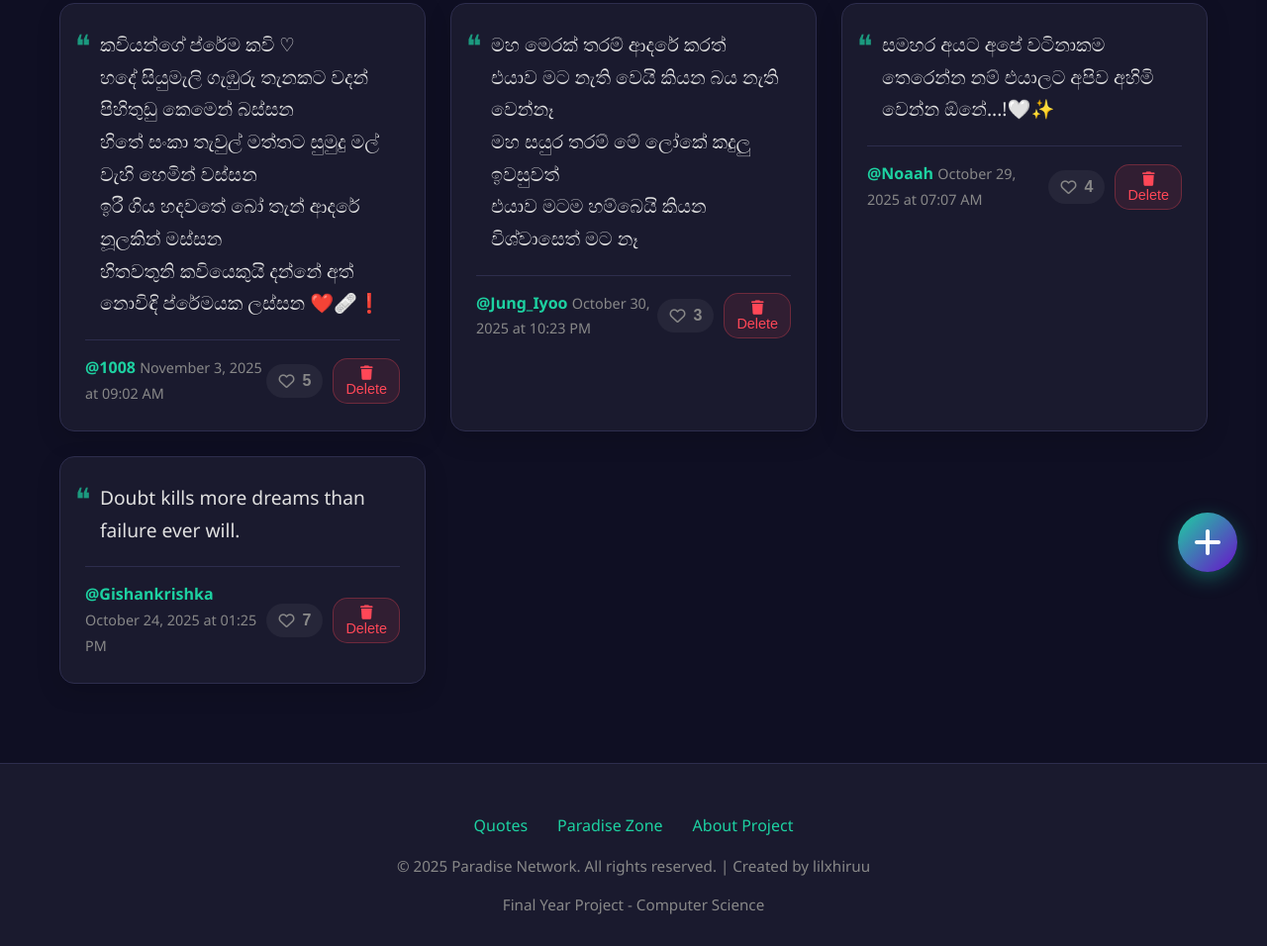
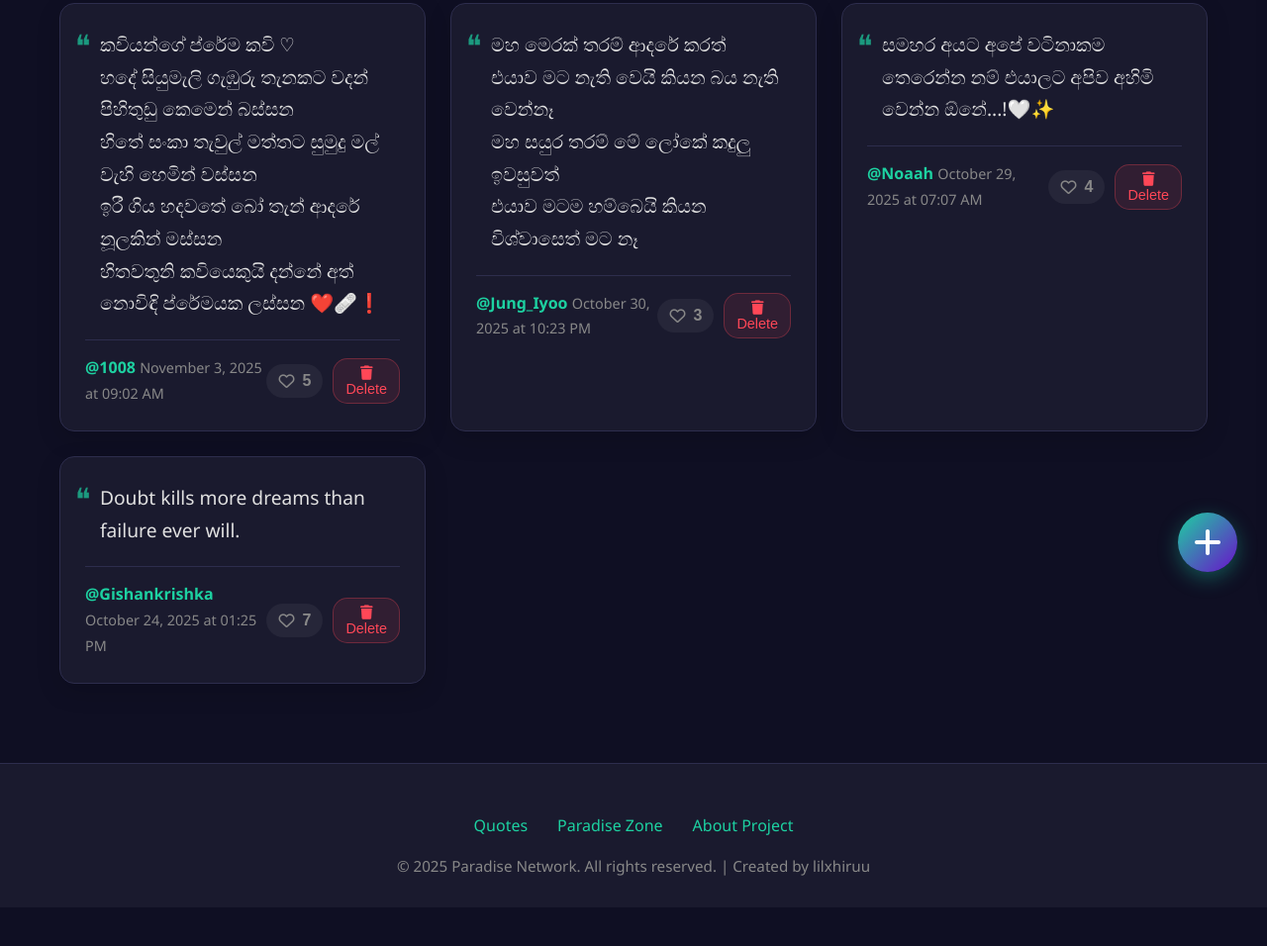
Before and after one commit to hiruGamage/Project-paradise0.1, a plain HTML site: page index.html in a window 1280 px wide. Shown: the part 192-1148 px from the top of the page at 99% size. After the commit the page ends 1109 px from the top, so only its background shows below. Drawn offline with Linux system fonts and the light colour scheme.

Commit message:
Update index.html

```diff
--- a/index.html
+++ b/index.html
@@ -243,7 +243,7 @@
             <a href="javascript:void(0)" class="footer-link" id="aboutBtn">About Project</a>
         </div>
         <p class="copyright">© 2025 Paradise Network. All rights reserved. | Created by lilxhiruu</p>
-        <p class="copyright">Final Year Project - Computer Science</p>
+   <!--     <p class="copyright">Final Year Project - Computer Science</p> -->
     </footer>
 
     <!-- About Modal -->
@@ -257,7 +257,7 @@
             </div>
             <div class="modal-body">
                 <h3>Paradise Network Website</h3>
-                <p><strong>Final Year Project - Computer Science</strong></p>
+               <!-- <p><strong>Final Year Project - Computer Science</strong></p> -->
                 <p>This website is a complete anonymous quote sharing platform with:</p>
                 <ul>
                     <li>No login system required</li>
@@ -271,7 +271,7 @@
                 </ul>
                 <p><strong>Technologies Used:</strong> HTML5, CSS3, JavaScript, LocalStorage API</p>
                 <p><strong>Developer:</strong> lilxhiruu</p>
-                <p><strong>For:</strong> Final Year Project Submission</p>
+           <!--     <p><strong>For:</strong> Final Year Project Submission</p> -->
             </div>
         </div>
     </div>
```
